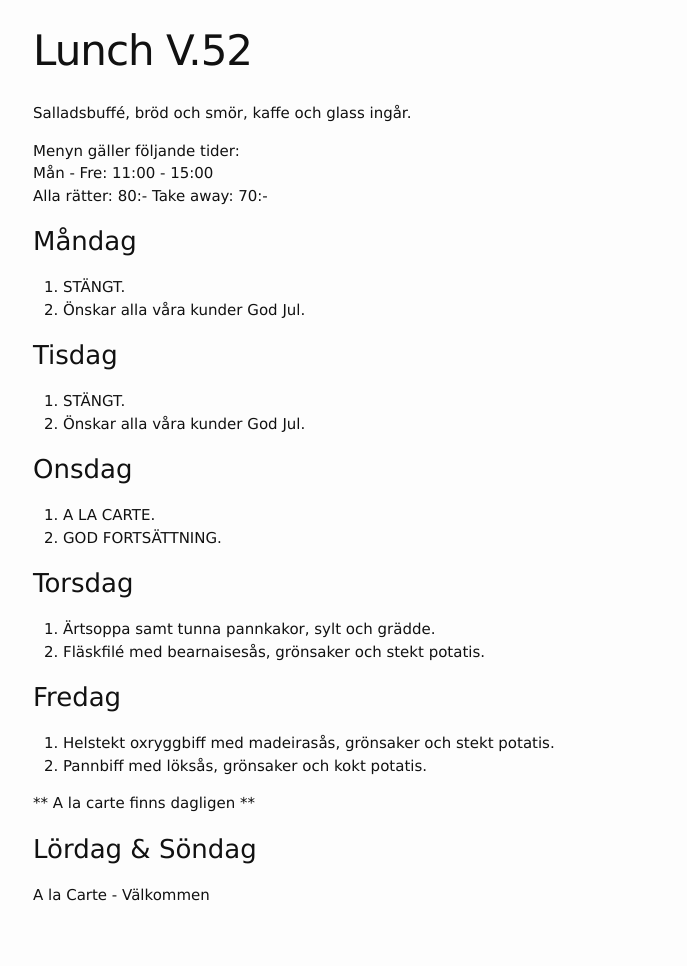
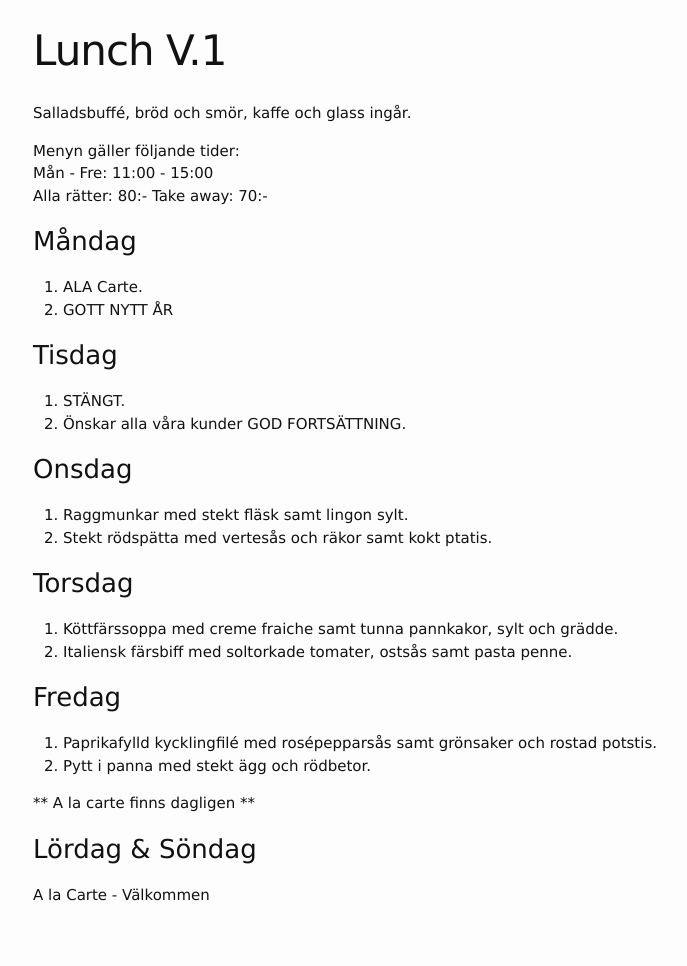
Before and after one commit to FarInn62/farinn62.github.io, a Jekyll site: the page built from lunch.md, in a window 1280 px wide. Shown: the whole page, without its empty margins (237-924 px from the left). Built offline with Jekyll 4.4.1, drawn with Linux system fonts in a browser that asks for light colours.

Commit message:
Update lunch.md

```diff
--- a/lunch.md
+++ b/lunch.md
@@ -1,6 +1,6 @@
 ---
 layout: foodmenu
-title: Lunch V.52
+title: Lunch V.1
 permalink: /lunch/
 published: true
 ---
@@ -12,29 +12,29 @@ Alla rätter: 80:- Take away: 70:-
 
 ### Måndag
 
-1. STÄNGT.
-2. Önskar alla våra kunder God Jul.
+1. ALA Carte.
+2. GOTT NYTT ÅR
 
 ### Tisdag
 
 1. STÄNGT.
-2. Önskar alla våra kunder God Jul.
+2. Önskar alla våra kunder GOD FORTSÄTTNING.
 
 
 ### Onsdag
 
-1. A LA CARTE.
-2. GOD FORTSÄTTNING.
+1. Raggmunkar med stekt fläsk samt lingon sylt.
+2. Stekt rödspätta med vertesås och räkor samt kokt ptatis.
 
 ### Torsdag
 
-1. Ärtsoppa samt tunna pannkakor, sylt och grädde.
-2. Fläskfilé med bearnaisesås, grönsaker och stekt potatis.
+1. Köttfärssoppa med creme fraiche samt tunna pannkakor, sylt och grädde.
+2. Italiensk färsbiff med soltorkade tomater, ostsås samt pasta penne.
 
 ### Fredag
 
-1. Helstekt oxryggbiff med madeirasås, grönsaker och stekt potatis.
-2. Pannbiff med löksås, grönsaker och kokt potatis.
+1. Paprikafylld kycklingfilé med rosépepparsås samt grönsaker och rostad potstis.
+2. Pytt i panna med stekt ägg och rödbetor.
 
 ** A la carte finns dagligen **
 
```
